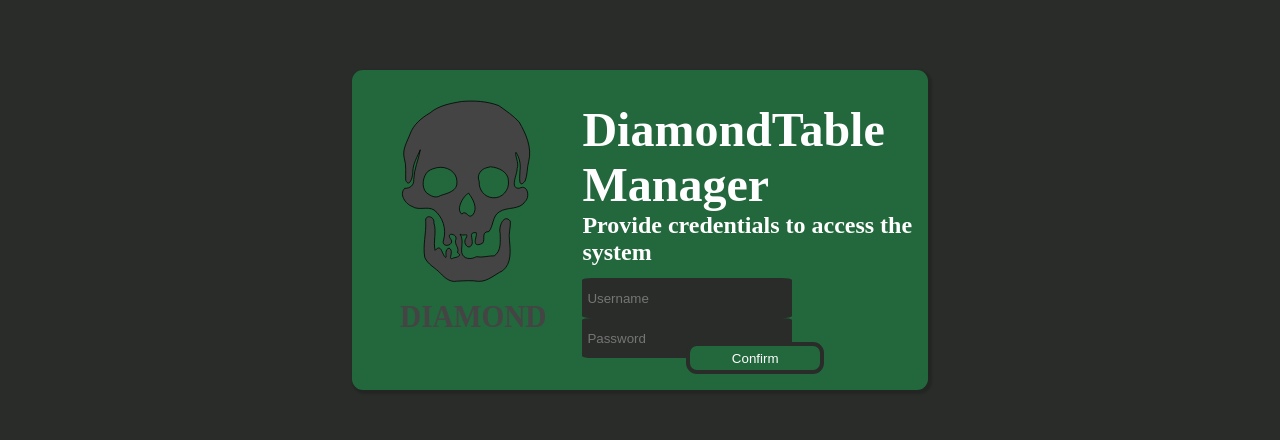
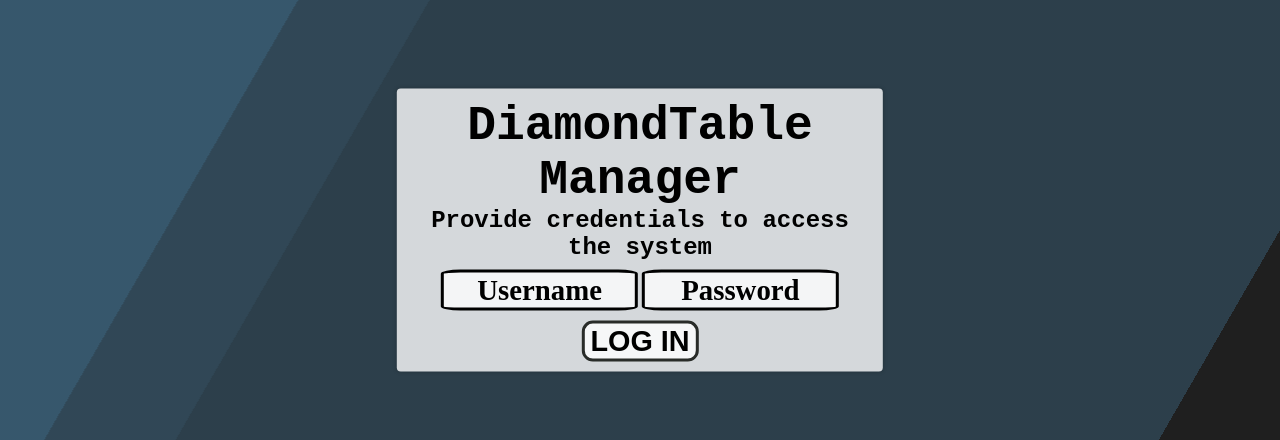
Before and after one commit to Raven1998/DiamondTables, a website built with webpack: page src/index.html in a window 1280 px wide. Shown: the part 170-610 px from the top of the page. Built offline with nearby package versions, Linux system fonts and the light colour scheme.

Commit message:
Logon page styling

```diff
--- a/src/index.html
+++ b/src/index.html
@@ -7,44 +7,32 @@
   </head>
   <body>
 
+    <div class="bg"></div>
+   <div class="bg bg2"></div>
+    <div class="bg bg3"></div>
+
    <div class='login-pane'>
 
-      <div class='logo-line'>
 
-
-      </div>
-
-      <div class="logon-zone">
           <div class="comunicate-zone">
 
             <h1 class="welcome-text">
               <span class='welcome-text-content'>DiamondTable Manager</span>
               <span class='welcome-text-content content-two'>Provide credentials to access the system</span>
-
-
             </h1>
-
-
           </div>
 
           <div class="inputs-zone">
-
             <input type="text" id="login" placeholder="Username" class="user-logon-input">
             <input type="password" id="password" placeholder="Password" class="user-logon-input">
-
           </div>
 
           <div class="button-zone">
-
-            <button type="button" id='confirm' class="login-button">Confirm</button>
-
+            <button type="button" id='confirm' class="login-button">LOG IN</button>
           </div>
 
 
-
-
-
-      </div>
+  </div>
 
 
 
--- a/src/main.scss
+++ b/src/main.scss
@@ -1,56 +1,84 @@
-$primary: #0351C1;
+html {
+  height:100%;
+}
 
 body {
- background: rgb(41, 44, 41);
+ margin: 0;
+ color:black;
 }
 
+.bg {
+  animation:slide 3s ease-in-out infinite alternate;
+  background-image: linear-gradient(-60deg, rgb(0, 0, 0) 50%, rgb(27, 64, 88) 50%);
+  bottom:0;
+  left:-50%;
+  opacity:.5;
+  position:fixed;
+  right:-50%;
+  top:0;
+  z-index:-1;
+}
+
+.bg2 {
+  animation-direction:alternate-reverse;
+  animation-duration:4s;
+}
+
+.bg3 {
+  animation-duration:5s;
+}
 
 .login-pane{
-width:45vw;
-height: 40vh;
-position: absolute;
-top: 50%;
-left: 50%;
-transform: translate(-50%, -50%);
-box-shadow: 2px 2px 2px 2px rgba(0, 0, 0, 0.15);
-border-radius: 11px;
-background: rgb(34, 104, 60)
+  background-color:rgba(255,255,255,.8);
+  border-radius:.25em;
+  box-shadow:0 0 .25em rgba(0,0,0,.25);
+  box-sizing:border-box;
+  left:50%;
+  position:fixed;
+  text-align:center;
+  top:50%;
+  transform:translate(-50%, -50%);
+  width:38%;
+  transition-duration: 0.8s;
+
 
 }
 
-
-.logo-line{
-  border-radius: 11px;
-  float:left;
-  position: relative;
-  width: 40%;
-  height: 100%;
-  background-image: url(/assets/logo.svg);
-  background-size: contain;
-  background-repeat: no-repeat;
+h1{
+  margin:0;
+  padding:0;
+}
+span{
+  margin:0;
+  padding:0;
+}
+.comunicate-zone{
+  font-size: 3vh;
+  font-family:monospace;
+  margin:2%;
+  -webkit-touch-callout: none;
+    -webkit-user-select: none;
+    -khtml-user-select: none;
+    -moz-user-select: none;
+    -ms-user-select: none;
+    user-select: none;
+    transition-duration: 0.8s;
 }
 
-.logon-zone{
-  float: right;
-  width: 60%;
-  height: 100%;
-}
-
-.comunicate-zone{
-  width: 100%;
-  font-size: 3vh;
-  height: 55%;
+.comunicate-zone:hover{
+  color:rgb(27, 64, 88);
+  transition-duration: 0.8s;
 }
 
 .welcome-text{
-  color: white;
+  margin-top: 0;
+  margin-bottom: 0;
 
 }
-
 .welcome-text-content{
   display: block;
   opacity: 0;
-  animation: revealText .5s forwards;
+  animation: revealText 3s forwards;
 
 }
 
@@ -60,55 +88,69 @@ background: rgb(34, 104, 60)
 }
 
 .inputs-zone{
-  width: 100%;
-  height: 20%;
+  margin:2%;
+  margin: 2%;
+
 }
 
 .user-logon-input{
-  width: 25vh;
-  height: 4vh;
-  border-radius: 5%;
+  width: 40%;
   outline: none;
-  background-color: rgb(41, 44, 41);
-  border: rgb(41, 44, 41) solid;
+  font-size: 180%;
+  background-color: rgba(255, 255, 255, 0.747);
+  border: rgb(0, 0, 0) solid;
+  font-family: inherit;
+  color: rgb(0, 0, 0);
+  font-weight: 600;
+  text-align: center;
+  border-radius: 10%;
+  transition-duration: 0.8s;
 
 }
-.user-logon-input:focus{
-  border: rgb(255, 255, 255) solid;
+
+.user-logon-input:hover{
+  border: rgb(27, 64, 88) solid;
 }
 
+.user-logon-input::placeholder{
+  color: rgb(0, 0, 0);
+  font-weight: 600;
+  text-align: center;
+
+}
 .button-zone{
-  width: 100%;
-  height: 10%;
   text-align: center;
+  margin:2%;
 }
 
 .login-button{
-  display: inline-block;
-  color:white;
-  text-decoration: none;
-  border: 0.5vh solid rgb(41, 44, 41);
+  color:rgb(0, 0, 0);
+  border:  solid rgb(41, 44, 41);
   border-radius: 11px;
-  width:40%;
-  height: 100%;
-  background-color: rgb(34, 104, 60);
+  background-color: rgba(255, 255, 255, 0.801);
+  font-size: 180%;
+  font-weight: 600;
+  transition-duration: 0.8s;
 }
 
 .login-button:hover{
-  animation: pulsate 1s ease-in-out;
+  background-color: rgba(27, 64, 88, 0.884);
+  color:white;
 }
 
 @keyframes revealText{
-  from{transform: translateY(20px);}
+  from{transform: translateY(10%);}
   to{
   opacity: 1;
   transform: none;
   }
 }
 
-@keyframes pulsate{
-  0%{
-    box-shadow: 0 0 25px white,
-    0 0 50px green;
+@keyframes slide {
+  0% {
+    transform:translateX(-25%);
+  }
+  100% {
+    transform:translateX(25%);
   }
 }
```
Also changed, not shown: src/managementPage.html (+3 -1 lines).
